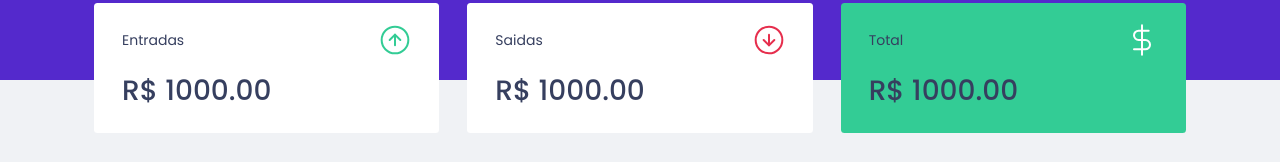
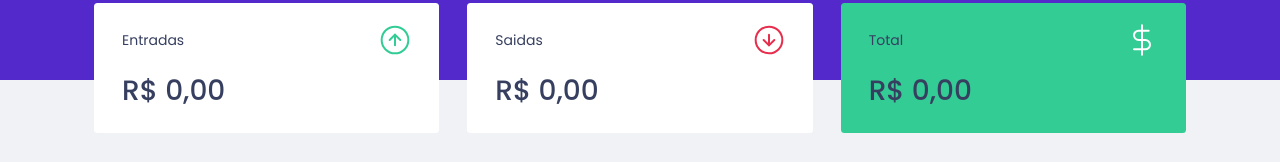
Before and after one commit to Sawyo-Fernands/dtmoney, a React (Create React App) app: page / in a window 1280 px wide. Shown: the part 158-320 px from the top of the page. Built offline with nearby package versions, Linux system fonts and the light colour scheme; no server answers; what miragejs would draw is missing.

Commit message:
Componente Summary : Dados dinâmicos

```diff
--- a/src/TransactionContext.tsx
+++ b/src/TransactionContext.tsx
@@ -18,7 +18,7 @@
 
 interface TransactionContextProps{
     transactions:TransactionProps[];
-    createTransaction:(transaction:TransactionOmit)=>void;
+    createTransaction:(transaction:TransactionOmit)=>Promise<void>;
 }
 
 export const TransactionContext=createContext<TransactionContextProps>({} as TransactionContextProps)
@@ -34,9 +34,16 @@
 
     }, []);
 
-    function createTransaction(transaction:TransactionOmit){
+   async function createTransaction(transactionInput:TransactionOmit){
 
-            api.post('/transactions',transaction)
+          const response= await api.post('/transactions',{
+              ...transactionInput,
+                createdAt:new Date()
+
+            })
+          const { transaction }=response.data
+
+          setTransactions([...transactions,transaction])
     }
 
 
--- a/src/components/NewTransactionModal/index.tsx
+++ b/src/components/NewTransactionModal/index.tsx
@@ -30,14 +30,21 @@
     const [amount,setAmount]=useState(0)
 
 
-    function handleCreateNewTransaction(event: FormEvent){
+    async function handleCreateNewTransaction(event: FormEvent){
         event.preventDefault()
-        createTransaction({
+
+       await createTransaction({
             title,
             amount,
             category,
             type
         })
+
+        setTitle('')
+        setAmount(0)
+        setCategory('')
+        setType('')
+        onRequestClose()
     }
 
     return(
--- a/src/components/Summary/index.tsx
+++ b/src/components/Summary/index.tsx
@@ -8,8 +8,22 @@
 
 export function Summary(){
 
-    const transaction=useContext(TransactionContext)
+    const {transactions}=useContext(TransactionContext)
 
+    const summary=transactions.reduce((acc,transaction)=>{
+        if(transaction.type ==='deposit'){
+            acc.deposits+=transaction.amount
+            acc.total += transaction.amount
+        }else{
+            acc.withdraws+=transaction.amount
+            acc.total -= transaction.amount
+        }
+        return acc
+    },{
+        deposits:0,
+        withdraws:0,
+        total:0,
+    })
     return(
         <Container>
             <div>
@@ -17,21 +31,30 @@
                     <p>Entradas</p>
                     <img src={Icon} alt="Entradas" />
                 </header>
-                <strong>R$ 1000.00</strong>
+                <strong>{new Intl.NumberFormat('pt-BR',{
+                            style:'currency',
+                            currency:'BRL'
+                        }).format(summary.deposits)}</strong>
             </div>
             <div>
                 <header>
                     <p>Saidas</p>
                     <img src={Outcome} alt="Saídas" />
                 </header>
-                <strong>R$ 1000.00</strong>
+                <strong>{new Intl.NumberFormat('pt-BR',{
+                            style:'currency',
+                            currency:'BRL'
+                        }).format(summary.withdraws)}</strong>
             </div>
             <div>
                 <header>
                     <p>Total</p>
                     <img src={Total} alt="Total" />
                 </header>
-                <strong>R$ 1000.00</strong>
+                <strong>{new Intl.NumberFormat('pt-BR',{
+                            style:'currency',
+                            currency:'BRL'
+                        }).format(summary.total)}</strong>
 
             </div>
 
```
